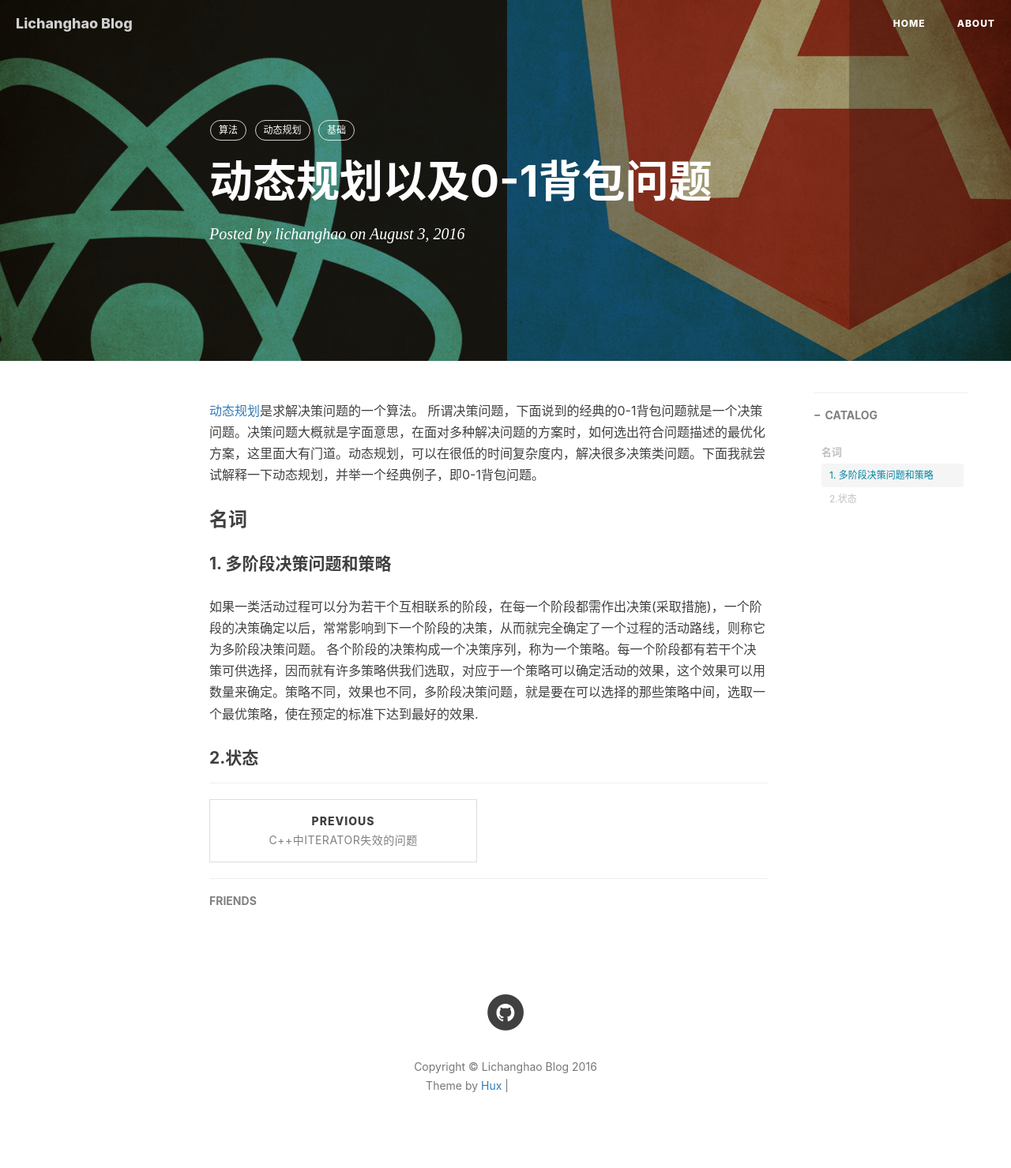
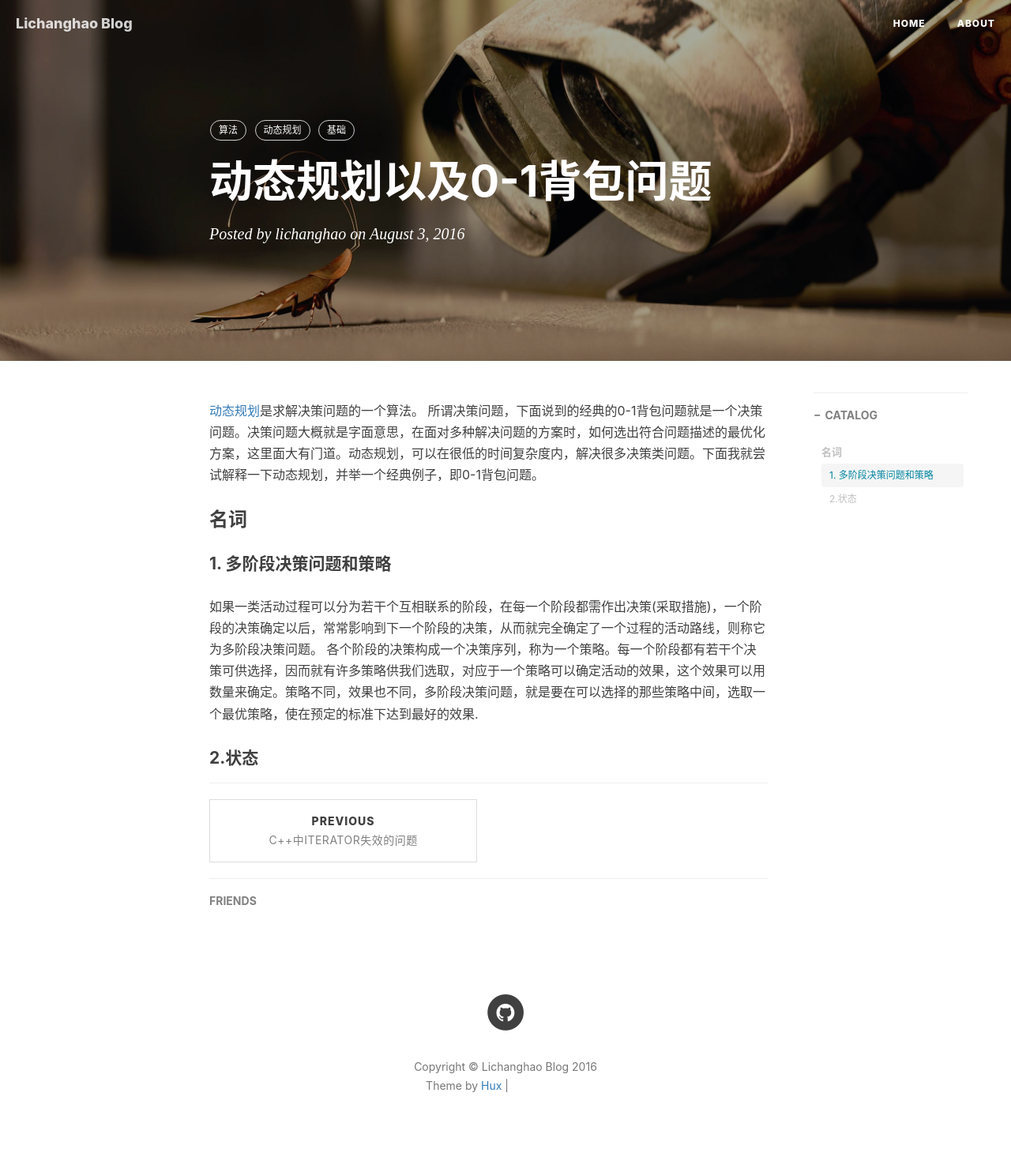
Before and after one commit to lichanghao/lichanghao.github.io.old, a Jekyll site: the page built from _posts/2016-08-03-动态规划以及0-1背包问题.md, in a window 1280 px wide. Shown: the whole page at 79% size. Built offline with Jekyll 4.4.1, drawn with Linux system fonts in a browser that asks for light colours; nearby versions of some CDN libraries; comment, search, counter and statistics services are not loaded; grey boxes are pictures that could not be loaded.

Commit message:
Update 2016-08-03-动态规划以及0-1背包问题.md

```diff
--- a/_posts/2016-08-03-动态规划以及0-1背包问题.md
+++ b/_posts/2016-08-03-动态规划以及0-1背包问题.md
@@ -4,7 +4,7 @@ title:      "动态规划以及0-1背包问题"
 subtitle:   ""
 date:       2016-08-03 11:10:00 +0300
 author:     "lichanghao"
-header-img: "img/post-bg-re-vs-ng2.jpg"
+header-img: "img/404-bg.jpg"
 header-mask: 0.3
 catalog:    true
 tags:
```
